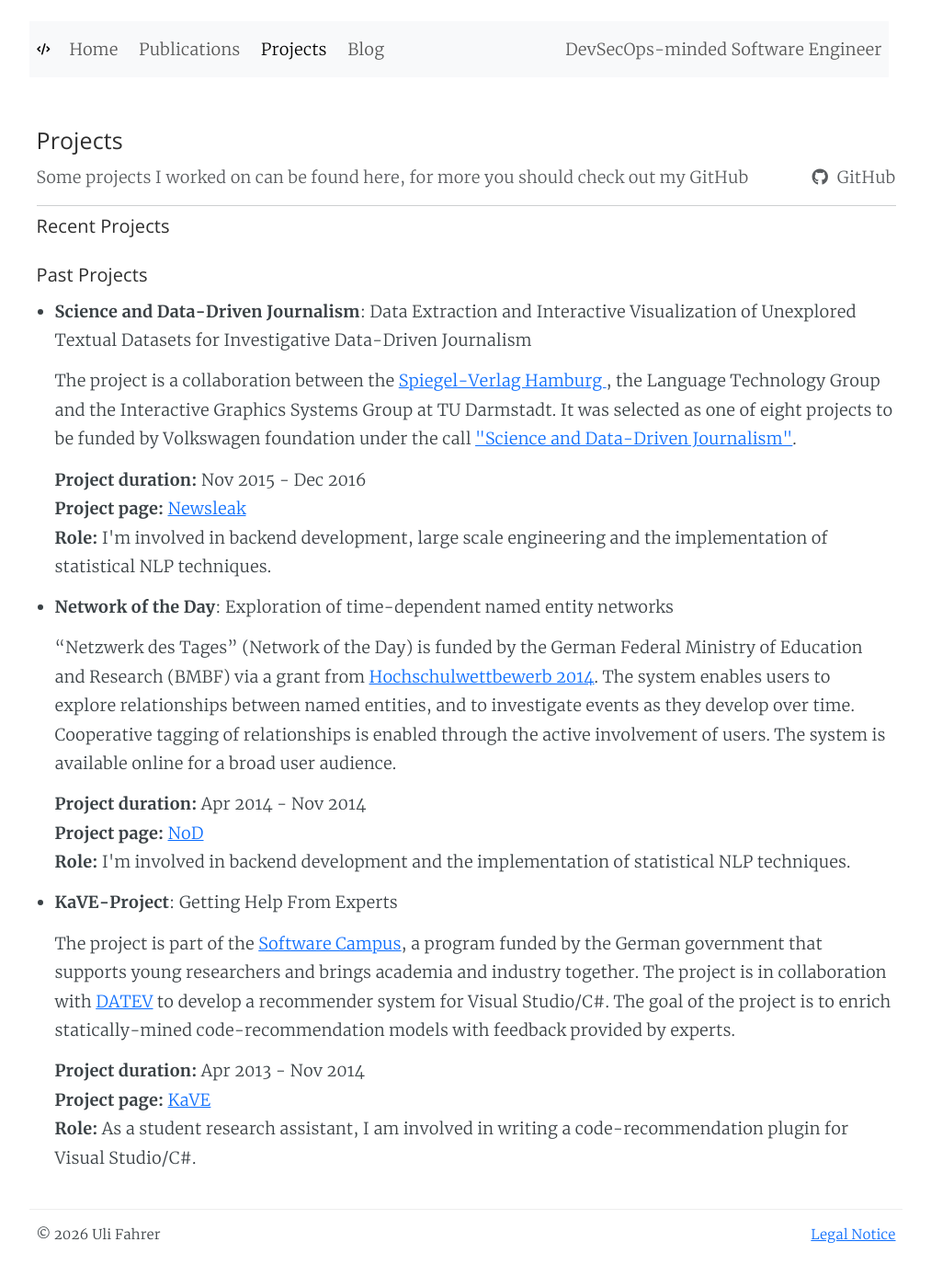
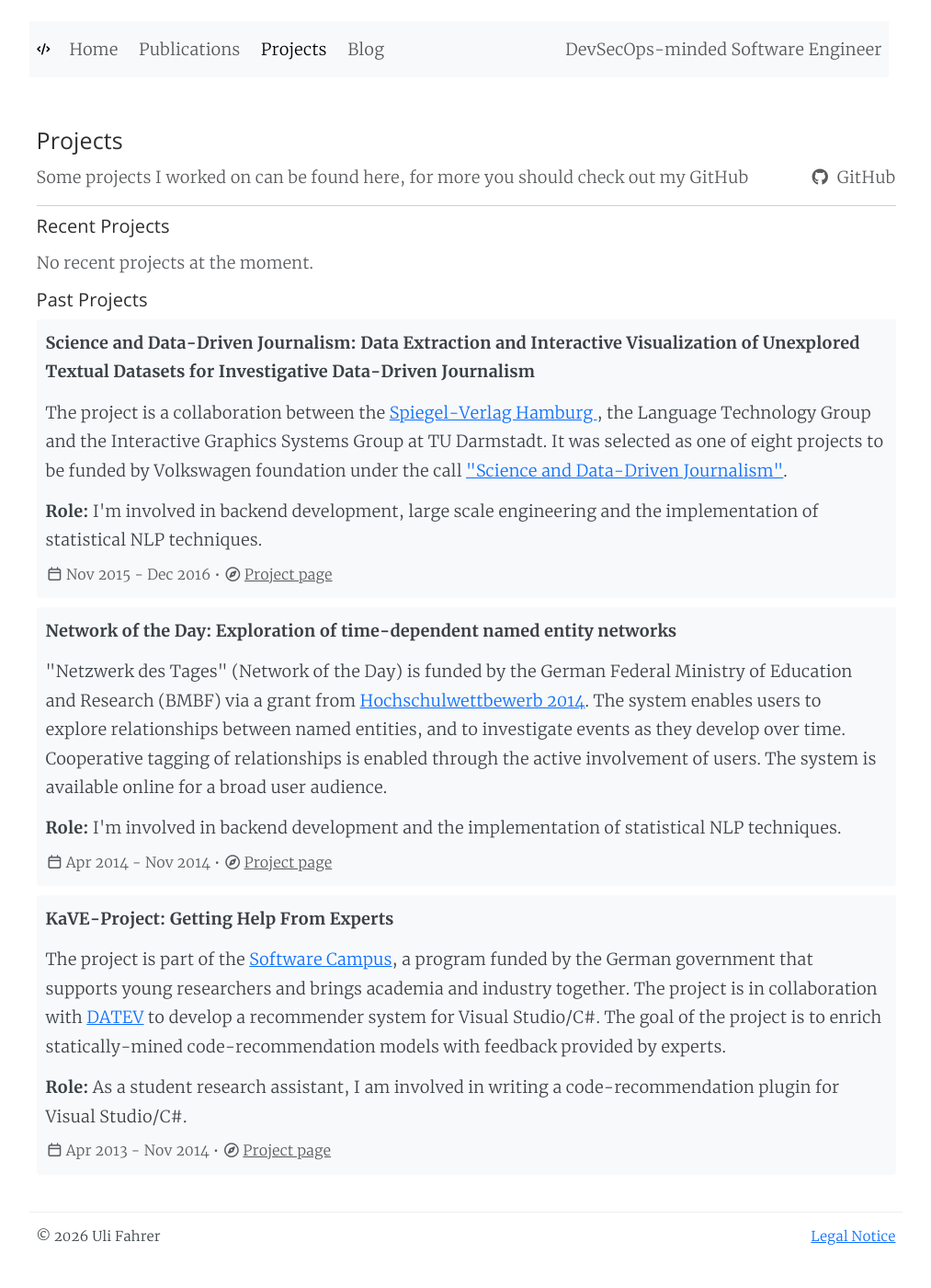
Before and after one commit to Tooa/tooa.github.io, a Jekyll site: the page built from projects/index.html, in a window 1280 px wide. Shown: the whole page at 92% size, without its empty margins (133-1146 px from the left). Built offline with Jekyll 4.4.1, drawn with Linux system fonts in a browser that asks for light colours.

Commit message:
feat(project): rework design

```diff
--- a/projects/index.html
+++ b/projects/index.html
@@ -18,51 +18,52 @@ permalink: /projects/
 <div class="projects">
     <div class="row">
         <div class="col-md-12">
-            <h2>Recent Projects</h2>
-            <ul>
-                {% for project in site.data.projects %}
-                    {% if project.active %}
-                        <li>
-                            <p>
-                                <strong>{{ project.title }}</strong>: {{ project.subtitle }}
-                            </p>
-                            <p>
-                                {{ project.description }}
-                            </p>
-
-                            <ul class="list-unstyled">
-                                <li><span class="fw-bold">Project duration:</span> {{ project.duration }}</li>
-                                <li><span class="fw-bold">Project page:</span> {{ project.page }}</li>
-                                <li><span class="fw-bold">Role:</span> {{ project.role }}</li>
-                            </ul>
-                        </li>
-                    {% endif %}
+            <h2 class="mb-3">Recent Projects</h2>
+            {% assign active_projects = site.data.projects | where: "active", true %}
+            {% if active_projects.size > 0 %}
+                {% for project in active_projects %}
+                    <div class="bg-light rounded p-3 mb-3">
+                        <p class="mb-2 mt-0 fw-bold">{{ project.title }}: {{ project.subtitle }}</p>
+                        <p class="mb-2">
+                            {{ project.description }}
+                        </p>
+                        {% if project.role %}
+                        <p class="mb-2">
+                            <span class="fw-bold">Role:</span> {{ project.role }}
+                        </p>
+                        {% endif %}
+                        <small class="text-muted">
+                            <i class="far fa-calendar me-1"></i>{{ project.duration }}
+                            {% if project.page_url %} &bull; <a href="{{ project.page_url }}" target="_blank" class="text-muted"><i class="far fa-compass me-1"></i>Project page</a>{% endif %}
+                        </small>
+                    </div>
                 {% endfor %}
-            </ul>
+            {% else %}
+                <p class="text-muted">No recent projects at the moment.</p>
+            {% endif %}
         </div>
 
-        <div class="col-md-12 blog-section">
-            <h2>Past Projects</h2>
-            <ul>
-                {% for project in site.data.projects %}
-                    {% if project.active != true %}
-                        <li>
-                            <p>
-                                <strong>{{ project.title }}</strong>: {{ project.subtitle }}
-                            </p>
-                            <p>
-                                {{ project.description }}
-                            </p>
-
-                            <ul class="list-unstyled">
-                                <li><span class="fw-bold">Project duration:</span> {{ project.duration }}</li>
-                                <li><span class="fw-bold">Project page:</span> {{ project.page }}</li>
-                                <li><span class="fw-bold">Role:</span> {{ project.role }}</li>
-                            </ul>
-                        </li>
-                    {% endif %}
-                {% endfor %}
-            </ul>
+        <div class="col-md-12">
+            <h2 class="mb-3">Past Projects</h2>
+            {% for project in site.data.projects %}
+                {% if project.active != true %}
+                    <div class="bg-light rounded p-3 mb-3">
+                        <p class="mb-2 mt-0 fw-bold">{{ project.title }}: {{ project.subtitle }}</p>
+                        <p class="mb-2">
+                            {{ project.description }}
+                        </p>
+                        {% if project.role %}
+                        <p class="mb-2">
+                            <span class="fw-bold">Role:</span> {{ project.role }}
+                        </p>
+                        {% endif %}
+                        <small class="text-muted">
+                            <i class="far fa-calendar me-1"></i>{{ project.duration }}
+                            {% if project.page_url %} &bull; <a href="{{ project.page_url }}" target="_blank" class="text-muted"><i class="far fa-compass me-1"></i>Project page</a>{% endif %}
+                        </small>
+                    </div>
+                {% endif %}
+            {% endfor %}
         </div>
     </div>
 </div> <!-- .projects -->
```
Also changed, not shown: _data/projects.yml (+4 -4 lines).
